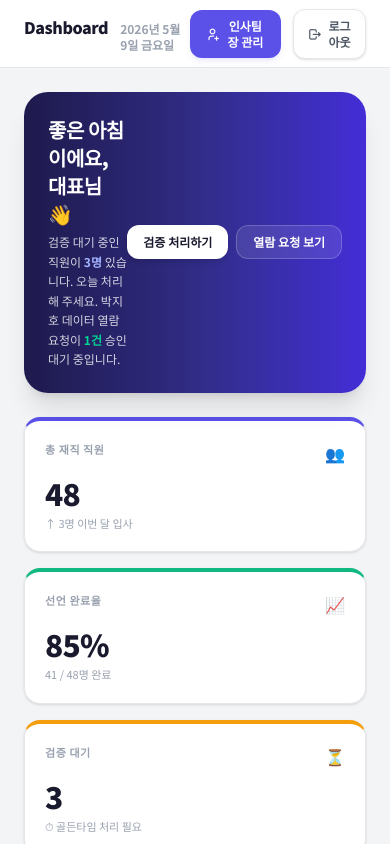
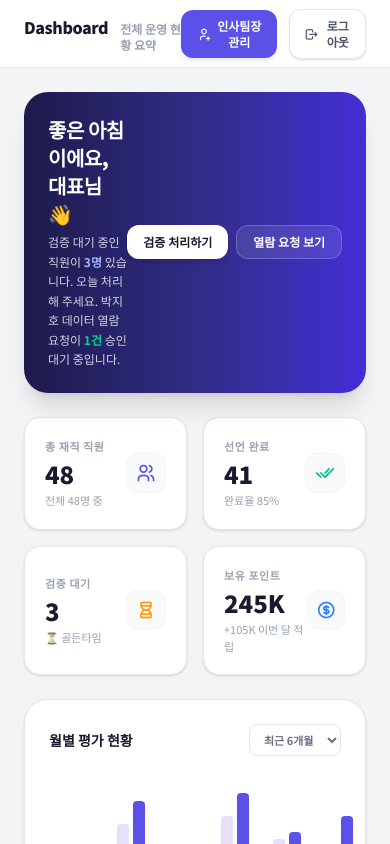
Before and after one commit to GeniCheck/Frontend, a React (Vite) app: page /main in a window 390 px wide. Shown: the top 844 px of the page. Built offline with nearby package versions, Linux system fonts and the light colour scheme; no server answers.

Commit message:
style: 대시보드 헤더·통계 카드 디자인 통일

```diff
--- a/src/pages/main/DashboardPage.tsx
+++ b/src/pages/main/DashboardPage.tsx
@@ -36,7 +36,7 @@ const DashboardPage: React.FC = () => {
             Dashboard
           </h1>
           <span className="text-xs font-semibold text-gray-400">
-            2026년 5월 9일 금요일
+            전체 운영 현황 요약
           </span>
         </div>
 
@@ -87,52 +87,50 @@ const DashboardPage: React.FC = () => {
         </div>
 
         {/* CORE KPI CARDS GRID */}
-        <div className="grid grid-cols-1 gap-4 sm:grid-cols-2 lg:grid-cols-4">
+        <div className="grid grid-cols-2 gap-4 lg:grid-cols-4">
           {[
             {
               label: "총 재직 직원",
               value: "48",
-              change: "↑ 3명 이번 달 입사",
-              color: "border-t-4 border-t-brand",
-              emoji: "👥",
+              desc: "전체 48명 중",
+              icon: "ti-users text-brand",
             },
             {
-              label: "선언 완료율",
-              value: "85%",
-              change: "41 / 48명 완료",
-              color: "border-t-4 border-t-accent2",
-              emoji: "📈",
+              label: "선언 완료",
+              value: "41",
+              desc: "완료율 85%",
+              icon: "ti-checks text-emerald-500",
             },
             {
               label: "검증 대기",
               value: "3",
-              change: "⏱ 골든타임 처리 필요",
-              color: "border-t-4 border-t-accent",
-              emoji: "⏳",
+              desc: "⏳ 골든타임",
+              icon: "ti-hourglass text-amber-500",
             },
             {
               label: "보유 포인트",
               value: "245K",
-              change: "+105K 이번 달 적립",
-              color: "border-t-4 border-t-blue-500",
-              emoji: "🪙",
+              desc: "+105K 이번 달 적립",
+              icon: "ti-coin text-blue-500",
             },
           ].map((kpi, i) => (
             <div
               key={i}
-              className={`flex flex-col justify-between rounded-2xl border border-gray-200 bg-white p-5 text-left shadow-sm ${kpi.color}`}
+              className="flex items-center justify-between rounded-2xl border border-gray-200 bg-white p-5 text-left shadow-sm"
             >
-              <div className="flex items-start justify-between">
-                <span className="text-2xs font-bold tracking-wider text-gray-400 uppercase">
+              <div>
+                <span className="text-2xs block font-bold tracking-wider text-gray-400 uppercase">
                   {kpi.label}
                 </span>
-                <span className="text-base">{kpi.emoji}</span>
-              </div>
-              <div className="mt-2.5">
-                <div className="text-text1 text-3xl font-black tracking-tight">
+                <div className="text-text1 mt-1 text-2xl font-black">
                   {kpi.value}
                 </div>
-                <p className="text-2xs mt-1 text-gray-400">{kpi.change}</p>
+                <span className="text-2xs mt-0.5 block text-gray-400">
+                  {kpi.desc}
+                </span>
+              </div>
+              <div className="flex h-10 w-10 items-center justify-center rounded-xl border border-gray-100 bg-gray-50 text-xl">
+                <i className={`ti ${kpi.icon}`} />
               </div>
             </div>
           ))}
```
